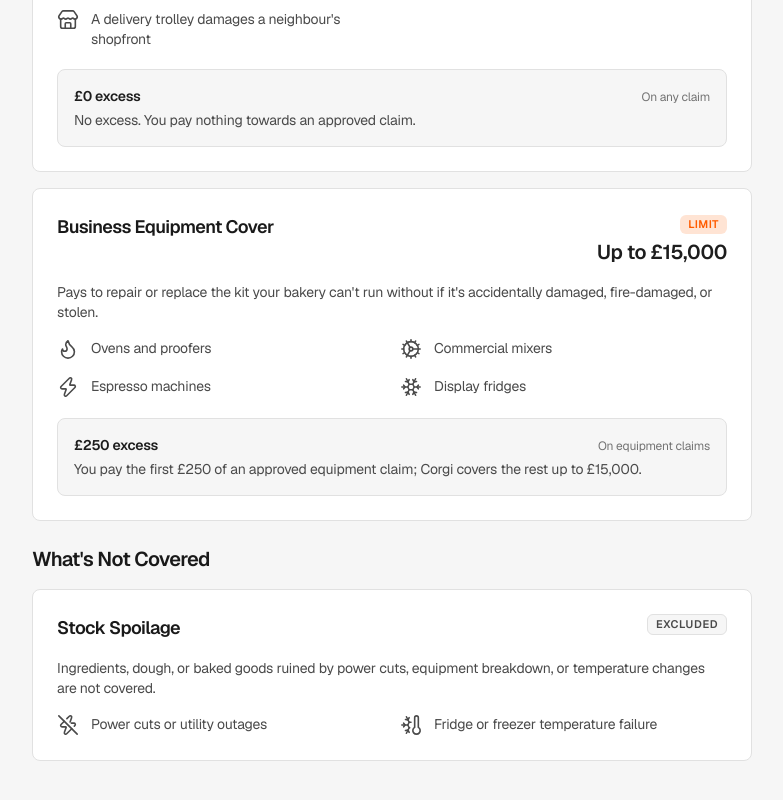
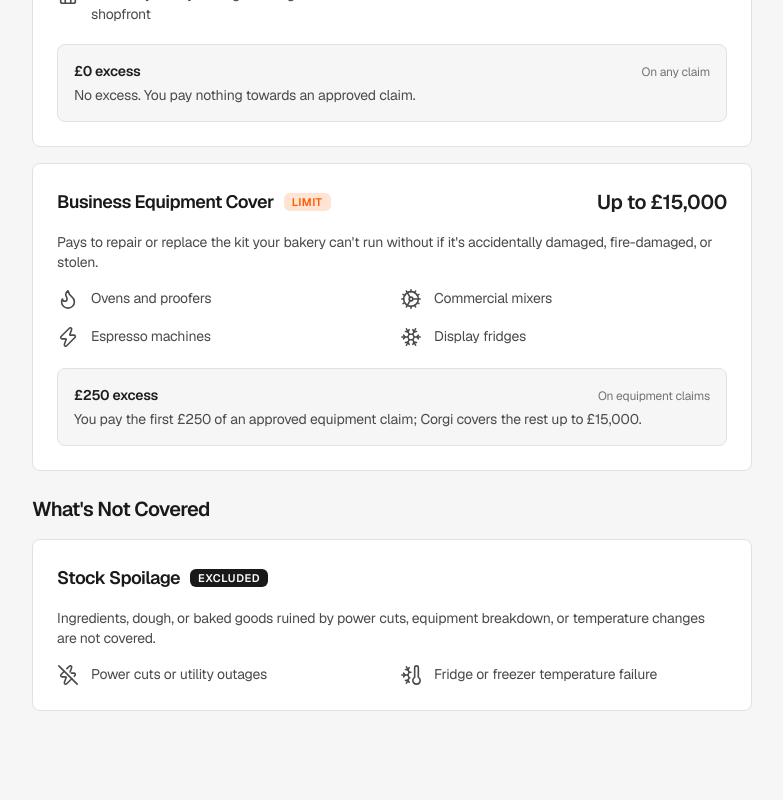
Before and after one commit to leonardoxmoreno1988/corgi-willow-bakery-quote, a React (Vite) app: page / in a window 1280 px wide. Shown: the part 810-1610 px from the top of the page, without its empty margins (56-839 px from the left). After the commit the page ends 1585 px from the top, so only its background shows below. Built offline with nearby package versions, Linux system fonts and the light colour scheme.

Commit message:
style: single-line card headers with inline tags
Co-Authored-By: Claude Sonnet 5.5 <noreply@anthropic.com>

```diff
--- a/src/components/quote/CoverageBreakdown.tsx
+++ b/src/components/quote/CoverageBreakdown.tsx
@@ -55,14 +55,14 @@ function CoverageCard({ coverage }: { coverage: Coverage }) {
 
   return (
     <article className="rounded-lg border border-hairline bg-surface p-5 sm:p-6">
-      <div className="flex items-start justify-between gap-4">
-        <h3 className="text-lg">{coverage.name}</h3>
-        <div className="text-right">
-          <span className="mb-1 inline-block rounded-[6px] bg-[#FFE4D4] px-2 py-0.5 text-[11px] font-semibold tracking-wider text-corgi uppercase">
+      <div className="flex items-center justify-between gap-4">
+        <div className="flex min-w-0 flex-wrap items-center gap-2.5">
+          <h3 className="text-lg">{coverage.name}</h3>
+          <span className="inline-block rounded-[6px] bg-[#FFE4D4] px-2 py-0.5 text-[11px] font-semibold tracking-wider text-corgi uppercase">
             Limit
           </span>
-          <p className="text-xl font-semibold tracking-tight text-ink">{coverage.limitShort}</p>
         </div>
+        <p className="shrink-0 text-xl font-semibold tracking-tight text-ink">{coverage.limitShort}</p>
       </div>
 
       <p className="mt-4 text-sm">{coverage.summary}</p>
@@ -96,9 +96,9 @@ export function CoverageBreakdown({ equipmentValue }: { equipmentValue: number }
         <h2 id="exclusions-title" className="text-xl">What's Not Covered</h2>
         {exclusions.map((item) => (
           <article key={item.id} className="rounded-lg border border-hairline bg-surface p-5 sm:p-6">
-            <div className="flex items-start justify-between gap-4">
+            <div className="flex flex-wrap items-center gap-2.5">
               <h3 className="text-lg">{item.title}</h3>
-              <span className="rounded-[6px] border border-hairline bg-fog px-2 py-0.5 text-[11px] font-semibold tracking-wider text-body uppercase">
+              <span className="inline-block rounded-[6px] bg-[#191919] px-2 py-0.5 text-[11px] font-semibold tracking-wider text-white uppercase">
                 Excluded
               </span>
             </div>
```
